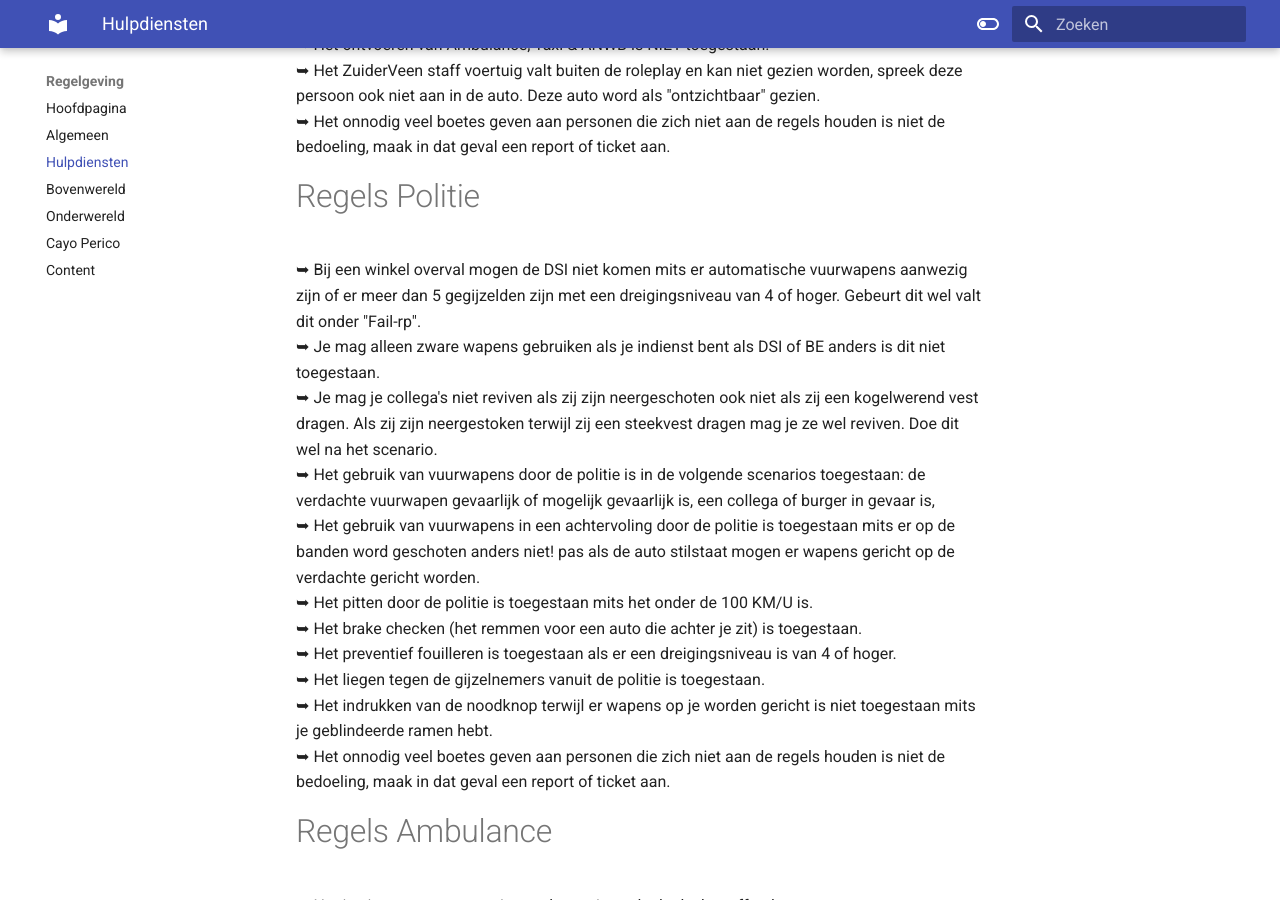
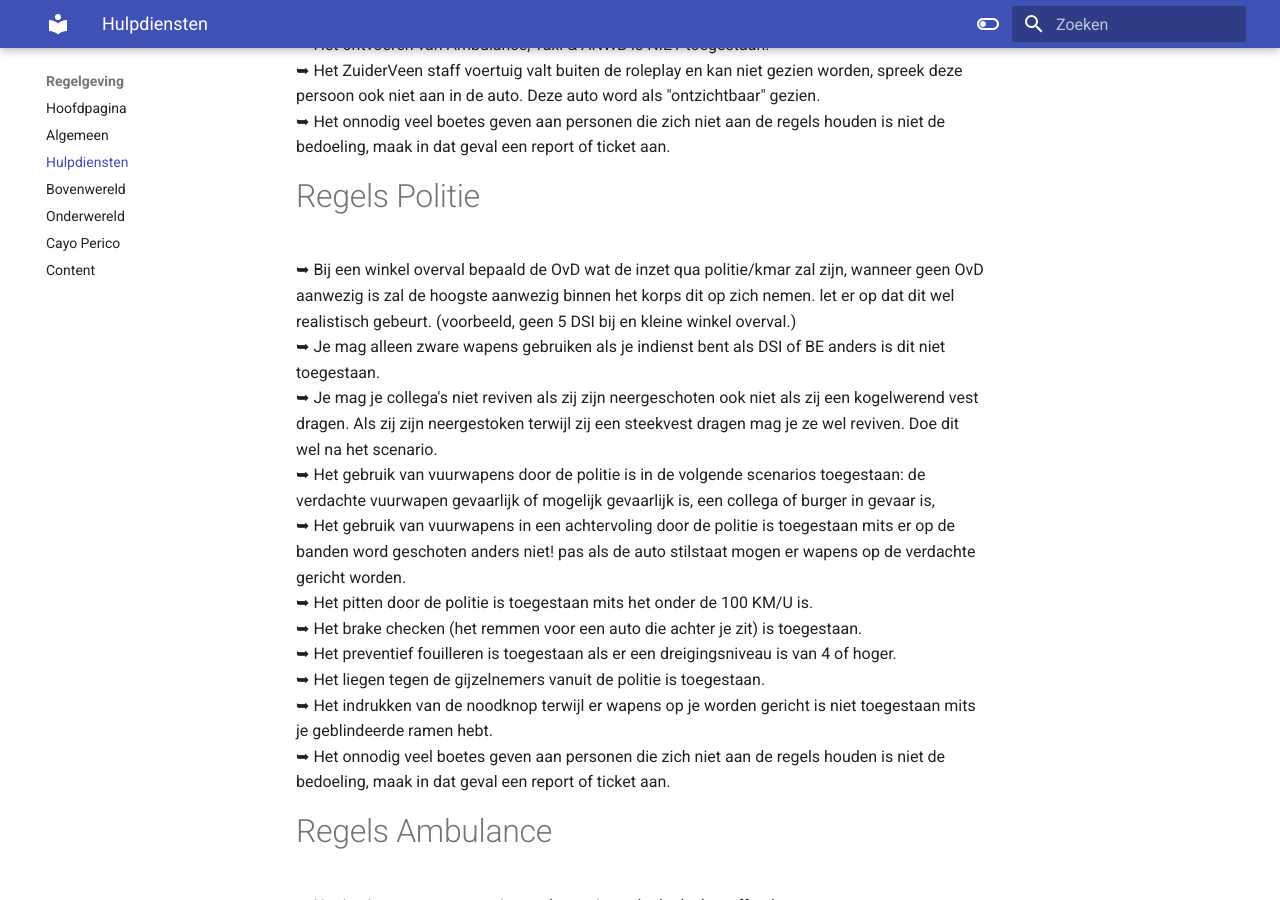
Before and after one commit to CappaWappa/Regels, an MkDocs documentation site: the page built from docs/hulpdiensten.md, in a window 1280 px wide and 900 px high, scrolled down 506 px. Built offline with MkDocs 1.6.1 and Material for MkDocs 9.7.7, drawn with Linux system fonts in a browser that asks for light colours; comment, search, counter and statistics services are not loaded.

Commit message:
Update hulpdiensten.md

```diff
--- a/docs/hulpdiensten.md
+++ b/docs/hulpdiensten.md
@@ -16,11 +16,12 @@
 
 # Regels Politie
 
- ➥ Bij een winkel overval mogen de DSI niet komen mits er automatische vuurwapens aanwezig zijn of er meer dan 5 gegijzelden zijn met een dreigingsniveau van 4 of hoger. Gebeurt dit wel valt dit onder "Fail-rp".</br>
+ ➥ Bij een winkel overval bepaald de OvD wat de inzet qua politie/kmar zal zijn, wanneer geen OvD aanwezig is zal de hoogste aanwezig binnen het korps dit op zich nemen.
+ let er op dat dit wel realistisch gebeurt. (voorbeeld, geen 5 DSI bij en kleine winkel overval.) </br>
  ➥ Je mag alleen zware wapens gebruiken als je indienst bent als DSI of BE anders is dit niet toegestaan.<br>
  ➥ Je mag je collega's niet reviven als zij zijn neergeschoten ook niet als zij een kogelwerend vest dragen. Als zij zijn neergestoken terwijl zij een steekvest dragen mag je ze wel reviven. Doe dit wel na het scenario. </br>
  ➥ Het gebruik van vuurwapens door de politie is in de volgende scenarios toegestaan: de verdachte vuurwapen gevaarlijk of mogelijk gevaarlijk is, een collega of burger in gevaar is, </br>
- ➥ Het gebruik van vuurwapens in een achtervoling door de politie is toegestaan mits er op de banden word geschoten anders niet! pas als de auto stilstaat mogen er wapens gericht op de verdachte gericht worden.</br>
+ ➥ Het gebruik van vuurwapens in een achtervoling door de politie is toegestaan mits er op de banden word geschoten anders niet! pas als de auto stilstaat mogen er wapens op de verdachte gericht worden.</br>
  ➥ Het pitten door de politie is toegestaan mits het onder de 100 KM/U is. </br>
  ➥ Het brake checken (het remmen voor een auto die achter je zit) is toegestaan. </br>
  ➥ Het preventief fouilleren is toegestaan als er een dreigingsniveau is van 4 of hoger. </br>
```
